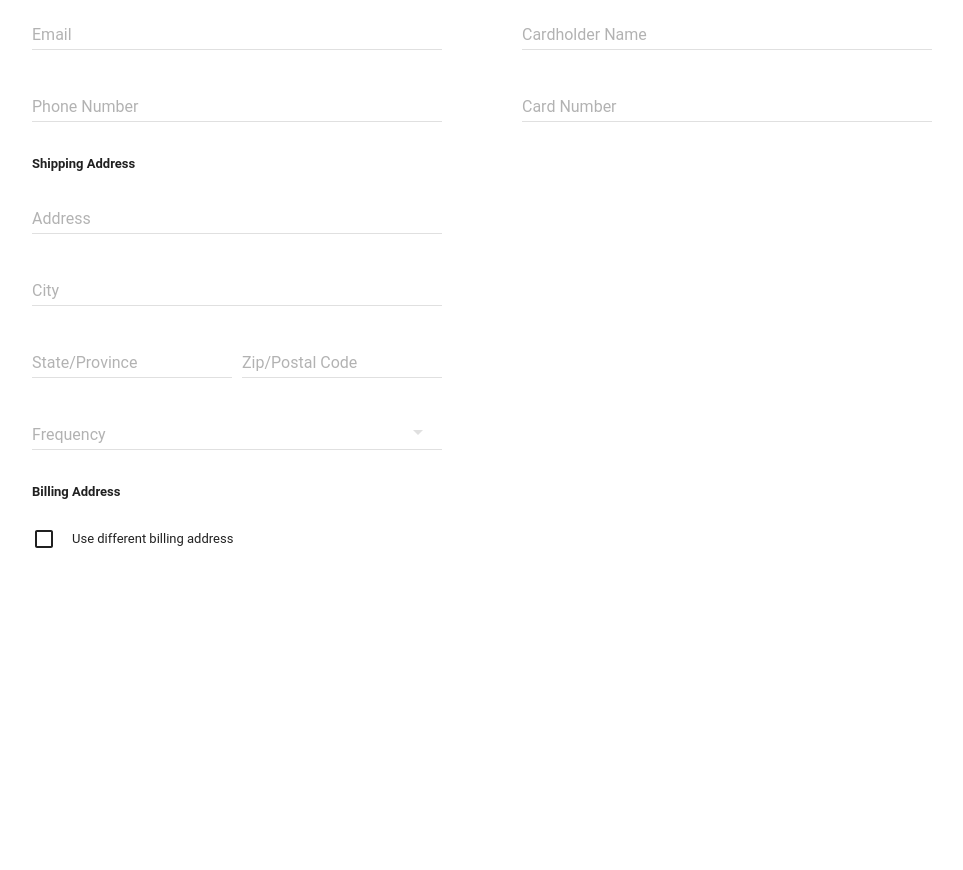
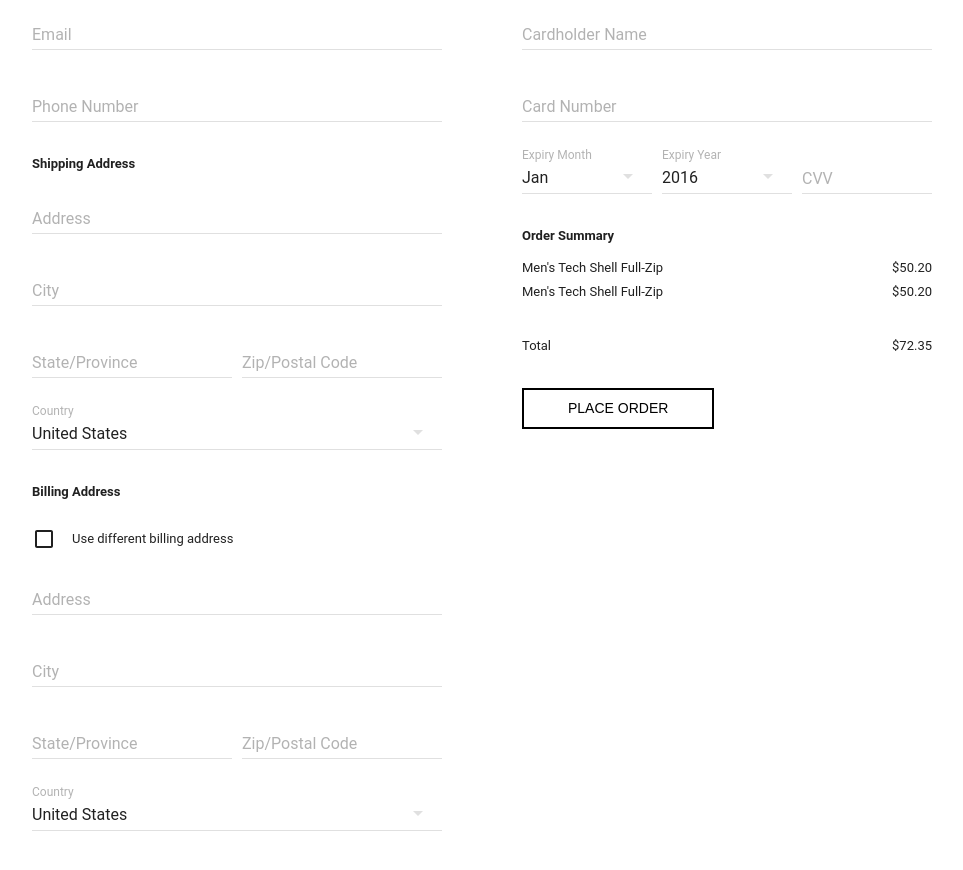
Before and after one commit to Gizzz/wear-shop-app, a React app: page /checkout in a window 1280 px wide. Shown: the part 260-1130 px from the top of the page, without its empty margins (238-1201 px from the left). Built offline with nearby package versions, Linux system fonts and the light colour scheme; a web font is replaced by a local one; what react-tap-event-plugin would draw is missing.

Commit message:
checkout page: markup stage finished

```diff
--- a/frontend/pages/Checkout.js
+++ b/frontend/pages/Checkout.js
@@ -12,9 +12,19 @@ const styles = {
 	underlineFocusStyle: {
 		borderColor: "#202020",
 	},
+	selectedMenuItemStyle: {
+		fontWeight: "bold",
+		color: "#000",
+	}
 };
 
 class Checkout extends React.Component {
+	state = {
+		value: 1,
+	}
+
+	handleChange = (event, index, value) => this.setState({value})
+
 	render() {
 		return (
 			<div className="content checkout">
@@ -25,6 +35,7 @@ class Checkout extends React.Component {
 				<div className="checkout-form row">
 					<section className="left">
 						<h2>Account Information</h2>
+						<div className="accout-information">
 							<TextField
 								fullWidth
 								floatingLabelText="Email"
@@ -38,68 +49,170 @@ class Checkout extends React.Component {
 								floatingLabelFocusStyle={ styles.floatingLabelFocusStyle }
 								underlineFocusStyle={ styles.underlineFocusStyle }
 							/>
-
+						</div>
 						<h2>Shipping Address</h2>
+						<div className="shipping-address">
 							<TextField
 								fullWidth
 								floatingLabelText="Address"
-							floatingLabelFocusStyle={ styles.floatingLabelFocusStyle }
-							underlineFocusStyle={ styles.underlineFocusStyle }
+								floatingLabelFocusStyle={styles.floatingLabelFocusStyle}
+								underlineFocusStyle={styles.underlineFocusStyle}
 							/>
 							<TextField
 								fullWidth
 								floatingLabelText="City"
-							floatingLabelFocusStyle={ styles.floatingLabelFocusStyle }
-							underlineFocusStyle={ styles.underlineFocusStyle }
+								floatingLabelFocusStyle={styles.floatingLabelFocusStyle}
+								underlineFocusStyle={styles.underlineFocusStyle}
 							/>
 							<div className="row">
 								<div className="col half-width">
 									<TextField
 										fullWidth
 										floatingLabelText="State/Province"
-									floatingLabelFocusStyle={ styles.floatingLabelFocusStyle }
-									underlineFocusStyle={ styles.underlineFocusStyle }
+										floatingLabelFocusStyle={styles.floatingLabelFocusStyle}
+										underlineFocusStyle={styles.underlineFocusStyle}
 									/>
 								</div>
 								<div className="col half-width">
 									<TextField
 										fullWidth
 										floatingLabelText="Zip/Postal Code"
-									floatingLabelFocusStyle={ styles.floatingLabelFocusStyle }
-									underlineFocusStyle={ styles.underlineFocusStyle }
+										floatingLabelFocusStyle={styles.floatingLabelFocusStyle}
+										underlineFocusStyle={styles.underlineFocusStyle}
 									/>
 								</div>
 							</div>
 							<SelectField
 								fullWidth
-							floatingLabelText="Frequency"
+								floatingLabelText="Country"
+								selectedMenuItemStyle={styles.selectedMenuItemStyle}
+								underlineFocusStyle={styles.underlineFocusStyle}
+								value={this.state.value}
+								onChange={this.handleChange}
 							>
-							<MenuItem value={1} primaryText="Never" />
-							<MenuItem value={2} primaryText="Every Night" />
+								<MenuItem value={1} primaryText="United States" />
+								<MenuItem value={2} primaryText="Canada" />
 							</SelectField>
-
+						</div>
 						<h2>Billing Address</h2>
+						<div className="billing-address">
 							<Checkbox
 								label="Use different billing address"
 								style={{ marginTop: "29px" }}
 								iconStyle={{ fill: "#202020" }}
 							/>
+							<TextField
+								fullWidth
+								floatingLabelText="Address"
+								floatingLabelFocusStyle={styles.floatingLabelFocusStyle}
+								underlineFocusStyle={styles.underlineFocusStyle}
+							/>
+							<TextField
+								fullWidth
+								floatingLabelText="City"
+								floatingLabelFocusStyle={styles.floatingLabelFocusStyle}
+								underlineFocusStyle={styles.underlineFocusStyle}
+							/>
+							<div className="row">
+								<div className="col half-width">
+									<TextField
+										fullWidth
+										floatingLabelText="State/Province"
+										floatingLabelFocusStyle={styles.floatingLabelFocusStyle}
+										underlineFocusStyle={styles.underlineFocusStyle}
+									/>
+								</div>
+								<div className="col half-width">
+									<TextField
+										fullWidth
+										floatingLabelText="Zip/Postal Code"
+										floatingLabelFocusStyle={styles.floatingLabelFocusStyle}
+										underlineFocusStyle={styles.underlineFocusStyle}
+									/>
+								</div>
+							</div>
+							<SelectField
+								fullWidth
+								floatingLabelText="Country"
+								selectedMenuItemStyle={styles.selectedMenuItemStyle}
+								underlineFocusStyle={styles.underlineFocusStyle}
+								value={this.state.value}
+								onChange={this.handleChange}
+							>
+								<MenuItem value={1} primaryText="United States" />
+								<MenuItem value={2} primaryText="Canada" />
+							</SelectField>
+						</div>
 					</section>
 					<section className="right">
 						<h2>Payment Method</h2>
+						<div className="payment-method">
 							<TextField
 								fullWidth
 								floatingLabelText="Cardholder Name"
-							floatingLabelFocusStyle={ styles.floatingLabelFocusStyle }
-							underlineFocusStyle={ styles.underlineFocusStyle }
+								floatingLabelFocusStyle={styles.floatingLabelFocusStyle}
+								underlineFocusStyle={styles.underlineFocusStyle}
 							/>
 							<br />
 							<TextField
 								fullWidth
 								floatingLabelText="Card Number"
-							floatingLabelFocusStyle={ styles.floatingLabelFocusStyle }
-							underlineFocusStyle={ styles.underlineFocusStyle }
+								floatingLabelFocusStyle={styles.floatingLabelFocusStyle}
+								underlineFocusStyle={styles.underlineFocusStyle}
 							/>
+							<div className="row">
+								<div className="col third-width">
+									<SelectField
+										fullWidth
+										floatingLabelText="Expiry Month"
+										selectedMenuItemStyle={styles.selectedMenuItemStyle}
+										underlineFocusStyle={styles.underlineFocusStyle}
+										value={this.state.value}
+										onChange={this.handleChange}
+									>
+										<MenuItem value={1} primaryText="Jan" />
+										<MenuItem value={2} primaryText="Feb" />
+									</SelectField>
+								</div>
+								<div className="col third-width">
+									<SelectField
+										fullWidth
+										floatingLabelText="Expiry Year"
+										selectedMenuItemStyle={styles.selectedMenuItemStyle}
+										underlineFocusStyle={styles.underlineFocusStyle}
+										value={this.state.value}
+										onChange={this.handleChange}
+									>
+										<MenuItem value={1} primaryText="2016" />
+										<MenuItem value={2} primaryText="2017" />
+									</SelectField>
+								</div>
+								<div className="col third-width">
+									<TextField
+										fullWidth
+										floatingLabelText="CVV"
+										floatingLabelFocusStyle={styles.floatingLabelFocusStyle}
+										underlineFocusStyle={styles.underlineFocusStyle}
+									/>
+								</div>
+							</div>
+						</div>
+						<h2>Order Summary</h2>
+						<div className="order-summary">
+							<div className="row">
+								<div className="flex">Men's Tech Shell Full-Zip</div>
+								<div>$50.20</div>
+							</div>
+							<div className="row">
+								<div className="flex">Men's Tech Shell Full-Zip</div>
+								<div>$50.20</div>
+							</div>
+							<div className="row total">
+								<div className="flex">Total</div>
+								<div>$72.35</div>
+							</div>
+						</div>
+						<button className="btn">Place Order</button>
 					</section>
 				</div>
 			</div>
--- a/public/css/02-page_specific.less
+++ b/public/css/02-page_specific.less
@@ -398,6 +398,35 @@ section.main {
 							margin-right: 10px;
 						}
 					}
+
+					.col.third-width {
+						float: left;
+						width: 130px;
+
+						&:not(:first-child) {
+							margin-left: 10px;
+						}
+					}
+				}
+
+				.order-summary {
+					padding-top: 14px;
+
+					.row {
+						display: flex;
+						flex-direction: row;
+						align-items: flex-end;
+						line-height: 24px;
+
+						&.total {
+							margin: 30px 0;
+						}
+
+						.flex {
+							flex: 1;
+							flex-basis: 0.000000001px;
+						}
+					}
 				}
 			}
 		}
```
Lines whose indentation alone changed are shown as unchanged.
